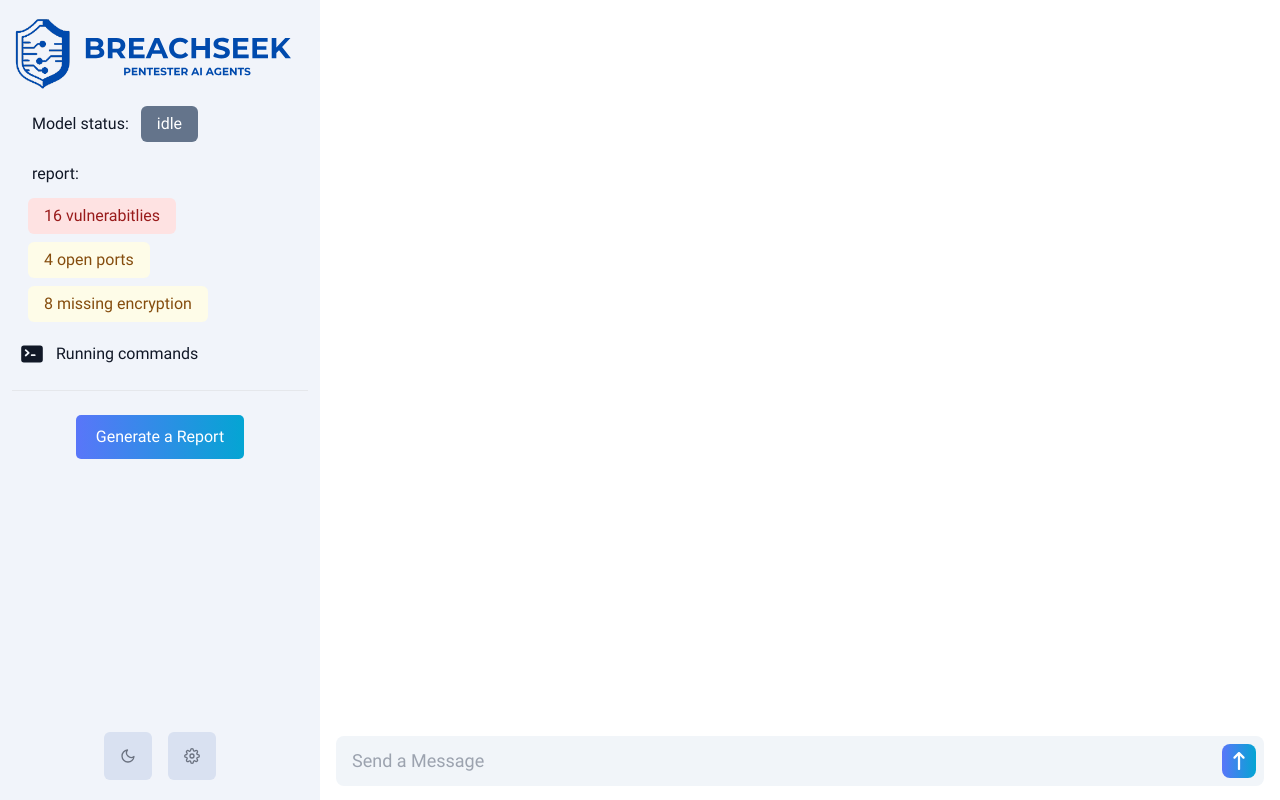
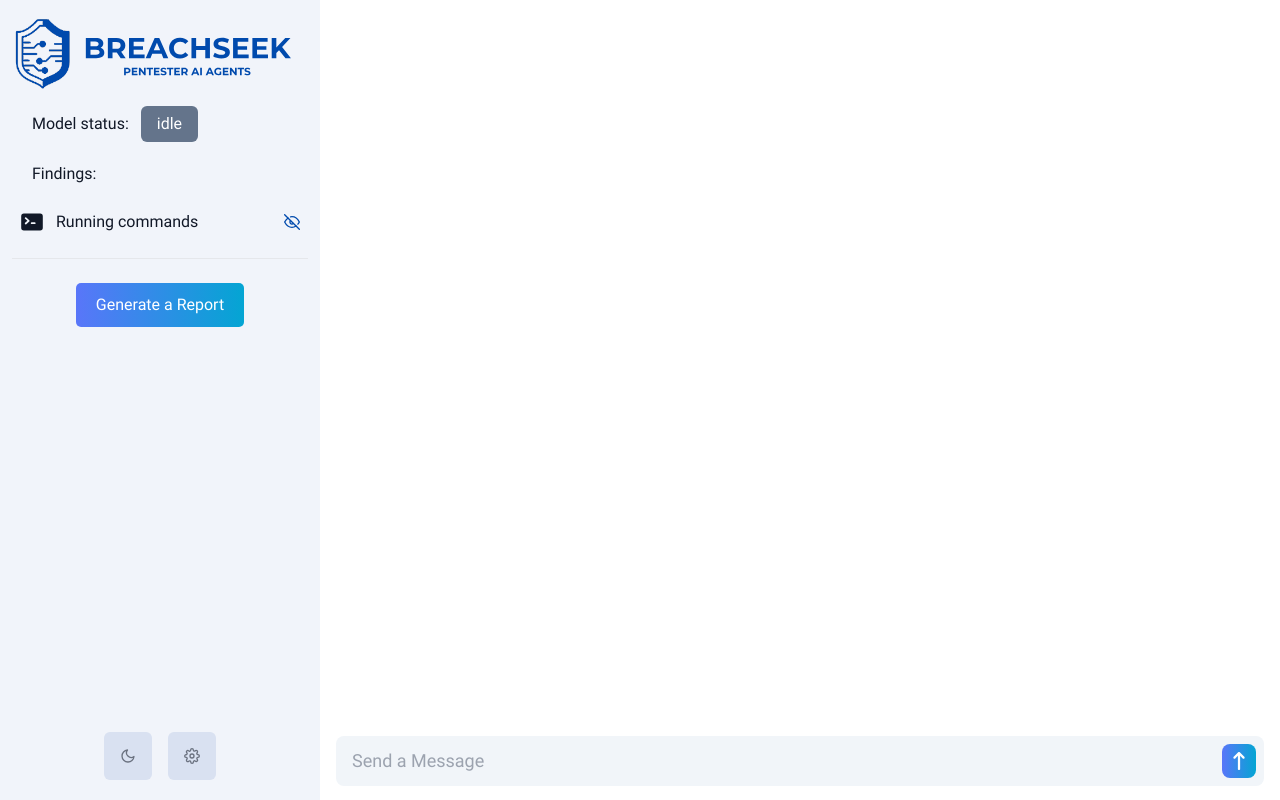
Before and after one commit to snow10100/pena, a Next.js app in the folder ui/: page /chat in a window 1280 px wide. Built offline with nearby package versions, Linux system fonts and the light colour scheme.

Commit message:
model findings and running commands

```diff
--- a/ui/app/chat/page.jsx
+++ b/ui/app/chat/page.jsx
@@ -8,8 +8,7 @@ import BotChatBubble from "../../components/chat/BotChatBubble";
 import { RemoteRunnable } from "@langchain/core/runnables/remote";
 import { useSearchParams } from "next/navigation";
 import { fetchEventSource } from "@microsoft/fetch-event-source";
-import { useModelContext } from '../../hooks/ModelContext';
-
+import { useModelContext } from "../../hooks/ModelContext";
 
 // const fetcher = url => axios.post(url).then(res => res.data);
 
@@ -48,8 +47,15 @@ export default function Home() {
   const target = searchParams.get("target");
   const task = searchParams.get("task");
 
-  const { modelStatus, setModelStatus, modelSummary, setModelSummary } = useModelContext();
-
+  const {
+    modelStatus,
+    setModelStatus,
+    modelSummary,
+    setModelSummary,
+    setModelFindings,
+    modelCommands,
+    setModelCommands,
+  } = useModelContext();
 
   // TODO: set model status as a context
 
@@ -72,13 +78,26 @@ export default function Home() {
           `Received content: ${obj.messages[obj.messages.length - 1].content}`
         ); // for debugging purposes
         const Model_status = obj.current_step || obj.agent;
-        setModelStatus(Model_status == '__end__' ? 'Done' : Model_status);
+        setModelStatus(Model_status == "__end__" ? "Done" : Model_status);
+
         // TODO:
         // setModelSummary();
 
+        // get the findings from the model
+        const findings = obj.findings;
+        if (findings) {
+          // TODO: reset the findings? or append new findings? or update changed findings?
+          setModelFindings(findings);
+        }
 
-        if (obj.agent == 'tools_node') {
-          obj.agent = 'pentester';
+        // get the command that are running
+        const runningCommand = obj.command;
+        if (runningCommand) {
+          setModelCommands([...modelCommands, runningCommand]);
+        }
+
+        if (obj.agent == "tools_node") {
+          obj.agent = "pentester";
         }
         setMessages((prev) => [...prev, obj]);
       },
@@ -95,7 +114,7 @@ export default function Home() {
     }
   }, [target, task]);
 
-  useEffect(() => { }, [tempMessages]);
+  useEffect(() => {}, [tempMessages]);
 
   // const handleSubmit = async (message) => {
   //   if (!message) {
@@ -149,7 +168,10 @@ export default function Home() {
                 </UserChatBubble>
               ) : (
                 // message here is actually the entire object, sorry for the confusion but no time :)
-                <BotChatBubble key={`bot-${index}`} bot_name={message.agent || ""}>
+                <BotChatBubble
+                  key={`bot-${index}`}
+                  bot_name={message.agent || ""}
+                >
                   {message.messages[message.messages.length - 1].content}
                 </BotChatBubble>
               )
--- a/ui/components/common/SideBar.jsx
+++ b/ui/components/common/SideBar.jsx
@@ -1,22 +1,29 @@
 "use client";
-import { useState, useEffect } from 'react';
-import SideBarItem from './SideBarItem';
-import StatIndicator from './StatIndicator';
-import GradientBtn from '../buttons/GradientBtn';
-import SideBarBtn from '../buttons/SideBarBtn';
-import { FiMoon, FiSun, FiSettings, FiUser } from 'react-icons/fi';
+import { useState, useEffect } from "react";
+import SideBarItem from "./SideBarItem";
+import StatIndicator from "./StatIndicator";
+import GradientBtn from "../buttons/GradientBtn";
+import SideBarBtn from "../buttons/SideBarBtn";
+import { FiMoon, FiSun, FiSettings, FiEye, FiEyeOff } from "react-icons/fi";
 import { HiMiniCommandLine } from "react-icons/hi2";
-import { useTheme } from '../../hooks/ThemeContext';
-import Image from 'next/image';
-import { useModelContext } from '../../hooks/ModelContext';
-import ModelStatus from './ModelStatus';
+import { useTheme } from "../../hooks/ThemeContext";
+import Image from "next/image";
+import { useModelContext } from "../../hooks/ModelContext";
+import ModelStatus from "./ModelStatus";
 
 function SideBar() {
   const [showSidebar, setShowSidebar] = useState(true);
+  const [showCommands, setShowCommands] = useState(false);
   const { theme, toggleTheme } = useTheme();
   const toggleSidebar = () => setShowSidebar(!showSidebar);
-  const { modelStatus, setModelStatus, modelSummary, setModelSummary } = useModelContext();
-
+  const {
+    modelStatus,
+    setModelStatus,
+    modelSummary,
+    setModelSummary,
+    modelFindings,
+    modelCommands,
+  } = useModelContext();
 
   return (
     <div>
@@ -44,7 +51,8 @@ function SideBar() {
         </svg>
       </button>
 
-      {showSidebar && <aside
+      {showSidebar && (
+        <aside
           id="separator-sidebar"
           className="fixed top-0 left-0 z-40 w-[20rem] h-screen transition-transform -translate-x-full sm:translate-x-0"
           aria-label="Sidebar"
@@ -59,40 +67,76 @@ function SideBar() {
             >x</button>
           </div> */}
             <ul className="space-y-2 font-medium">
-            <li className='logo '>
-              <Image src='/logo.svg' alt='logo' width={0}
+              <li className="logo ">
+                <Image
+                  src="/logo.svg"
+                  alt="logo"
+                  width={0}
                   height={0}
                   sizes="100vw"
-                style={{ width: '100%', height: 'auto' }}
+                  style={{ width: "100%", height: "auto" }}
                 />
               </li>
-            <li className='flex'>
-              <SideBarItem text={"Model status: "} icon={""} className='text-nowrap m-0' />
-              <span className=''>
+              <li className="flex">
+                <SideBarItem
+                  text={"Model status: "}
+                  icon={""}
+                  className="text-nowrap m-0"
+                />
+                <span className="">
                   <ModelStatus status={modelStatus} />
                 </span>
               </li>
+
+              {/* 'findings': {
+        'critical': ['4 vulnerabilities'],
+        'medium': ['11 open ports']
+    }, */}
+              {modelFindings && (
                 <li>
-              <SideBarItem text={"report: "} />
-              <span className='ml-3'>
-                <StatIndicator criticality={'high'} text='vulnerabitlies' number={16} />
-              </span>
-              <span className='ml-3'>
-                <StatIndicator criticality={'low'} text='open ports' number={4} />
-              </span>
-              <span className='ml-3'>
-                <StatIndicator criticality={'low'} text='missing encryption' number={8} />
-              </span>
+                  <SideBarItem text={"Findings:  "} />
+                  {Object.keys(modelFindings).map((key, index) => {
+                    return (
+                      <div className="ml-3">
+                        <StatIndicator
+                          key={index}
+                          criticality={key}
+                          text={modelFindings[key][0]}
+                          number={modelFindings[key][1]}
+                        />
+                      </div>
+                    );
+                  })}
                 </li>
+              )}
               <li>
-              <SideBarItem text={"Running commands"} icon={<HiMiniCommandLine size={24} />} />
+                <div className="flex items-center justify-between mr-2">
+                  <SideBarItem
+                    text={"Running commands"}
+                    icon={<HiMiniCommandLine size={24} />}
+                  />
+
+                  {showCommands ? (
+                    <FiEye onClick={() => setShowCommands(false)} />
+                  ) : (
+                    <FiEyeOff onClick={() => setShowCommands(true)} />
+                  )}
+                </div>
+
+                {showCommands && ( //modelCommands &&
+                  <div className="mx-3 p-2 text-xs font-mono bg-gray-200 dark:bg-gray-700 rounded-md max-h-[20rem] overflow-y-auto">
+
+                    {modelCommands.map((command, _) => {
+                      return <p className="mb-1">{command}</p>;
+                    })}
+                  </div>
+                )}
               </li>
             </ul>
 
             <ul className="pt-4 mt-4 space-y-2 font-medium border-t border-gray-200 dark:border-gray-700">
-            <li>
-            </li>
-            <li className='text-center'>
+              <li></li>
+              <li className="text-center">
                 <GradientBtn text={"Generate a Report"} />
               </li>
             </ul>
@@ -100,26 +144,21 @@ function SideBar() {
             {/* theme btn */}
             <div className="absolute bottom-5 left-0 right-0 flex space-x-4 items-center justify-center">
               <SideBarBtn
-              icon={theme == 'dark' ? <FiSun /> : <FiMoon />}
+                icon={theme == "dark" ? <FiSun /> : <FiMoon />}
                 onClick={toggleTheme}
               />
-            <SideBarBtn
-              icon={<FiSettings />}
-              onClick={() => { }}
-            />
+              <SideBarBtn icon={<FiSettings />} onClick={() => {}} />
               {/* <SideBarBtn
               icon={<FiUser />}
               onClick={() => { }}
               disabled={true}
             /> */}
-
             </div>
-
           </div>
         </aside>
-      }
+      )}
     </div>
-  )
+  );
 }
 
-export default SideBar
+export default SideBar;
--- a/ui/components/common/StatIndicator.jsx
+++ b/ui/components/common/StatIndicator.jsx
@@ -1,12 +1,13 @@
 const StatIndicator = ({ criticality, text, number = null, className = "" }) => {
   let colorClass;
 
+  // TODO: edit these keys and vaues
   switch (criticality) {
     case 'low':
-      colorClass = 'bg-yellow-50 text-yellow-800';
+      colorClass = 'bg-gray-50 text-gray-800';
       break;
     case 'medium':
-      colorClass = 'bg-blue-100 text-blue-800';
+      colorClass = 'bg-yellow-100 text-yellow-800';
       break;
     case 'high':
       colorClass = 'bg-red-100 text-red-800';
--- a/ui/hooks/ModelContext.js
+++ b/ui/hooks/ModelContext.js
@@ -1,12 +1,14 @@
-import React, { createContext, useState, useContext } from 'react';
+import React, { createContext, useState, useContext } from "react";
 
 // Create the context
 const ModelContext = createContext();
 
 // Create a provider component
 export function ModelProvider({ children }) {
-  const [modelStatus, setModelStatus] = useState('idle');
+  const [modelStatus, setModelStatus] = useState("idle");
   const [modelSummary, setModelSummary] = useState([]);
+  const [modelFindings, setModelFindings] = useState([]);
+  const [modelCommands, setModelCommands] = useState([]);
 
   // Value object to be provided to consuming components
   const value = {
@@ -14,16 +16,22 @@ export function ModelProvider({ children }) {
     setModelStatus,
     modelSummary,
     setModelSummary,
+    modelFindings,
+    setModelFindings,
+    modelCommands,
+    setModelCommands,
   };
 
-  return <ModelContext.Provider value={value}>{children}</ModelContext.Provider>;
+  return (
+    <ModelContext.Provider value={value}>{children}</ModelContext.Provider>
+  );
 }
 
 // Custom hook for using the context
 export function useModelContext() {
   const context = useContext(ModelContext);
   if (context === undefined) {
-    throw new Error('useModel must be used within a ModelProvider');
+    throw new Error("useModel must be used within a ModelProvider");
   }
   return context;
 }
```
Lines whose indentation alone changed are shown as unchanged.
